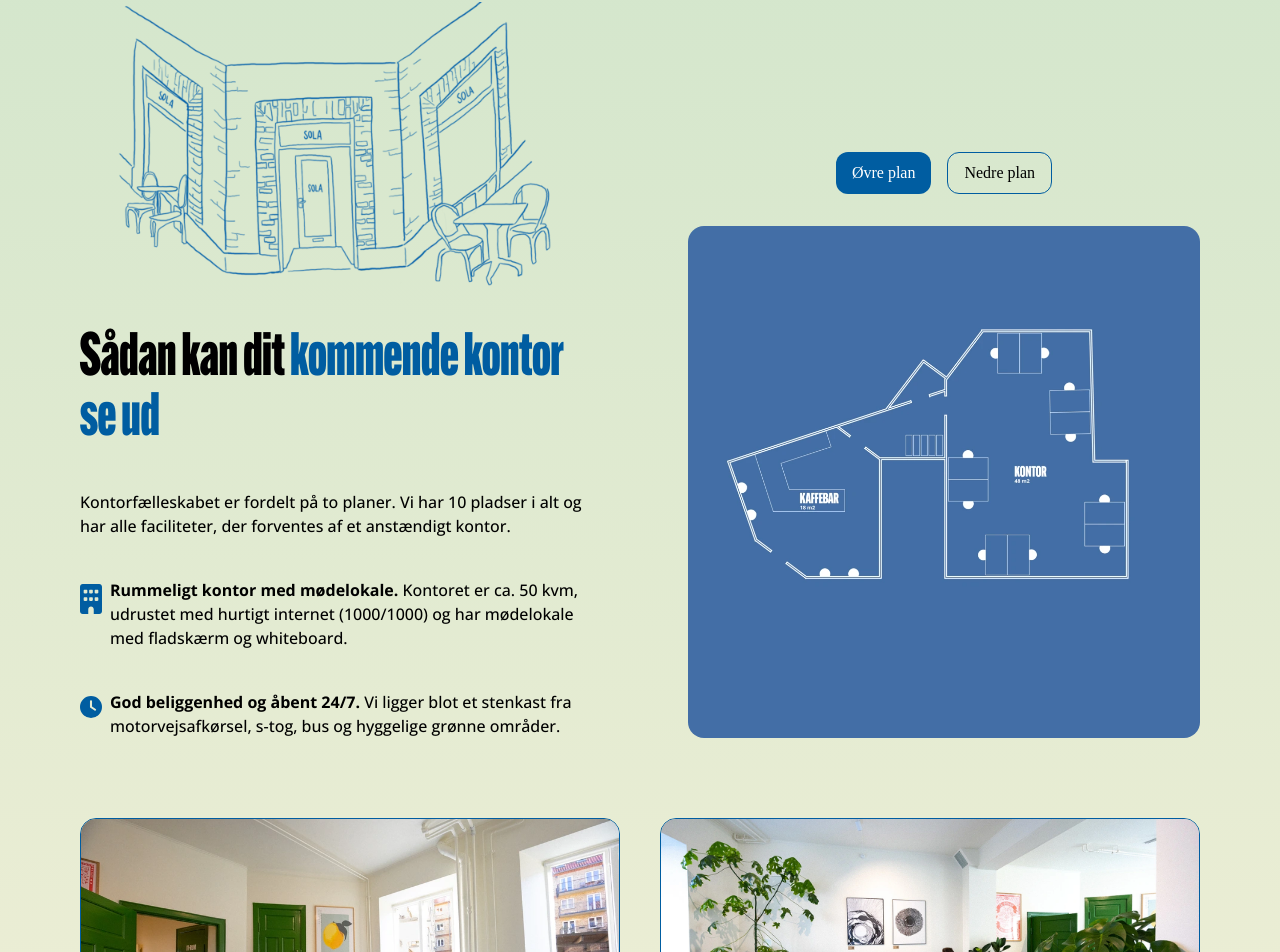
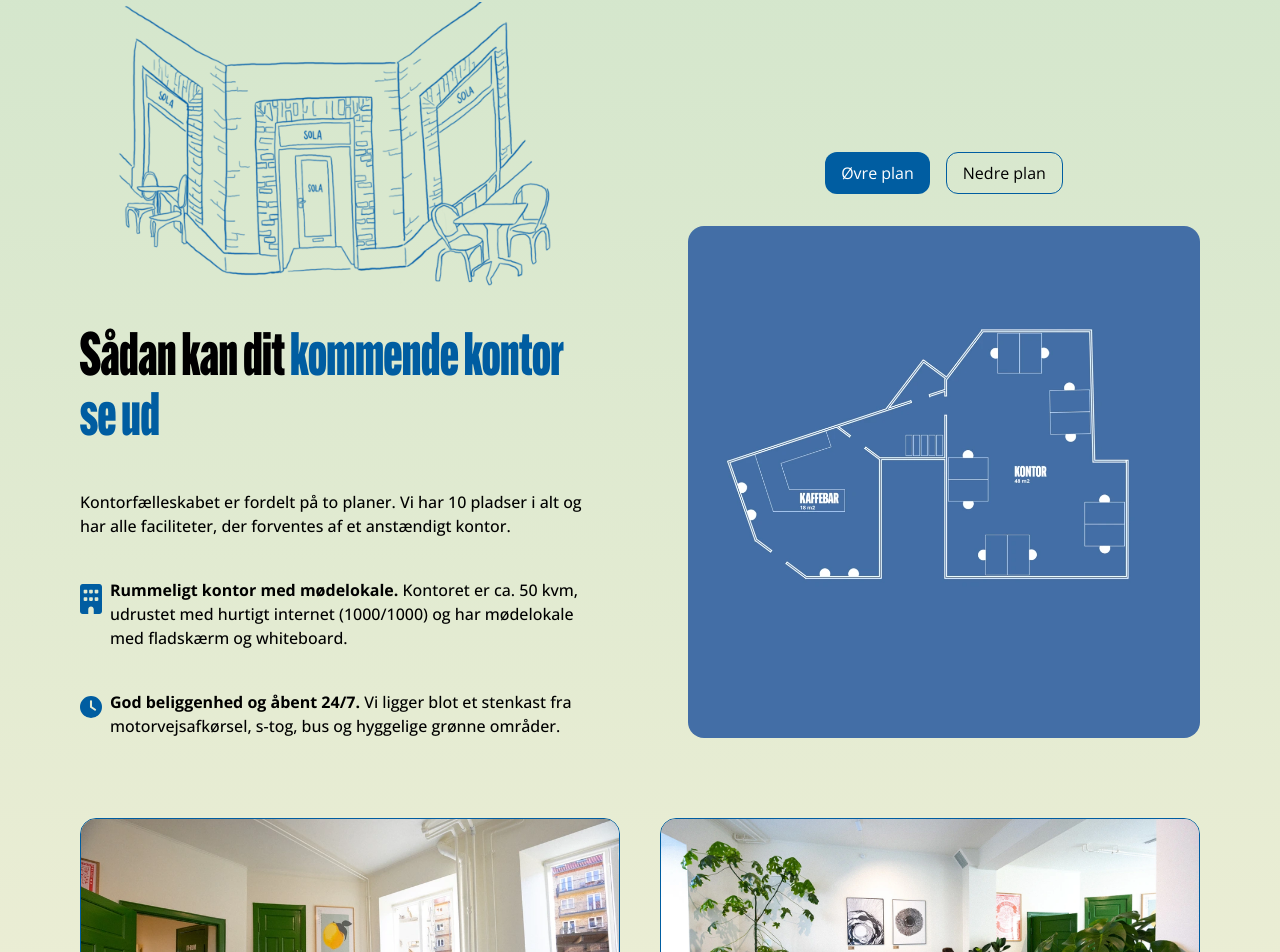
Before and after one commit to t-holmquist/sola, a Next.js app: page / in a window 1280 px wide. Shown: the part 1825-2777 px from the top of the page. Built offline with nearby package versions, Linux system fonts and the light colour scheme; no server answers.

Commit message:
fix: wrong font on imageChanger component

```diff
--- a/components/imageChanger.tsx
+++ b/components/imageChanger.tsx
@@ -15,8 +15,8 @@ export const ImageChanger = () => {
         key={currentImage}
         className="flex flex-col gap-8 items-center">
             <div className="flex gap-4">
-                <button onClick={() => {setCurrentImage("/oevreplan.webp")}} className={`${currentImage == "/oevreplan.webp" ? "bg-accent text-white" : "border border-accent text-black"}  px-4 py-2 rounded-xl sm:hover:scale-105 sm:transition-all`}>Øvre plan</button>
-                <button onClick={() => {setCurrentImage("/nedreplan.webp")}} className={`${currentImage == "/nedreplan.webp" ? "bg-accent text-white" : "border border-accent text-black"}  px-4 py-2 rounded-xl sm:hover:scale-105 sm:transition-all`}>Nedre plan</button>
+                <button onClick={() => {setCurrentImage("/oevreplan.webp")}} className={`${currentImage == "/oevreplan.webp" ? "bg-accent text-white" : "border border-accent text-black"} font-sans px-4 py-2 rounded-xl sm:hover:scale-105 sm:transition-all`}>Øvre plan</button>
+                <button onClick={() => {setCurrentImage("/nedreplan.webp")}} className={`${currentImage == "/nedreplan.webp" ? "bg-accent text-white" : "border border-accent text-black"}  font-sans px-4 py-2 rounded-xl sm:hover:scale-105 sm:transition-all`}>Nedre plan</button>
             </div>
             <motion.div
             initial={{y: 20 }}
```
